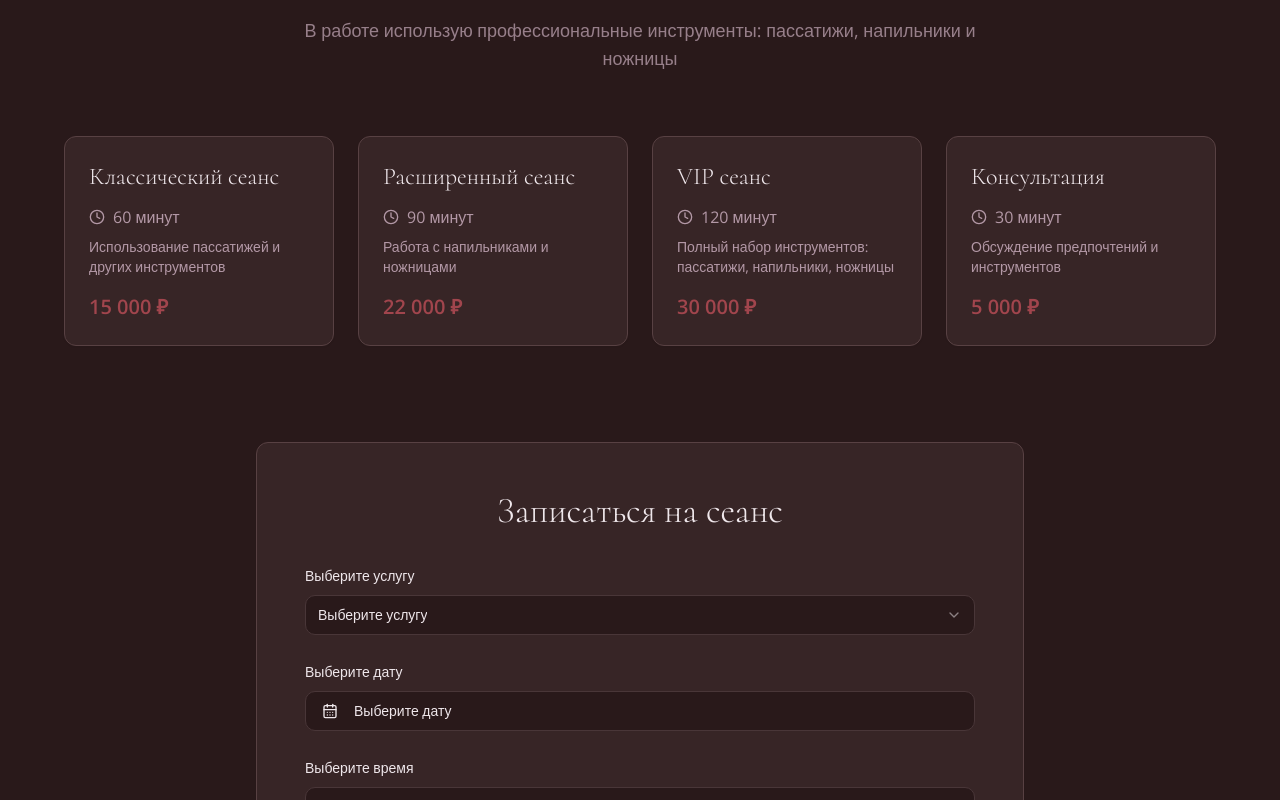
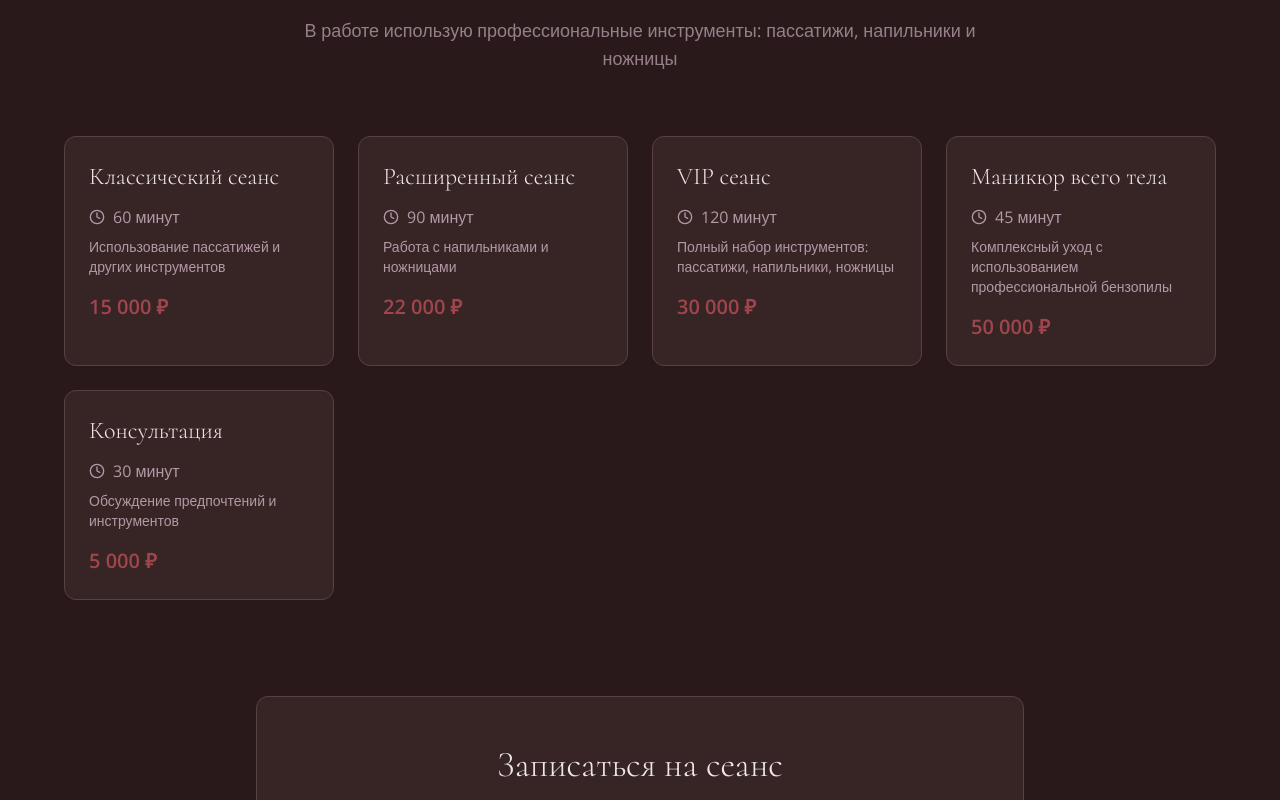
Before and after one commit to pr-poehali-dev/bdsm-salon-anastasiya, a React (Vite) app: page / in a window 1280 px wide. Shown: the part 1236-2036 px from the top of the page. Built offline with nearby package versions, Linux system fonts and the light colour scheme.

Commit message:
feat: добавить услугу маникюр бензопилой

```diff
--- a/src/pages/Index.tsx
+++ b/src/pages/Index.tsx
@@ -36,6 +36,13 @@ const services = [
   },
   {
     id: '4',
+    name: 'Маникюр всего тела',
+    duration: '45 минут',
+    price: '50 000 ₽',
+    description: 'Комплексный уход с использованием профессиональной бензопилы'
+  },
+  {
+    id: '5',
     name: 'Консультация',
     duration: '30 минут',
     price: '5 000 ₽',
```
